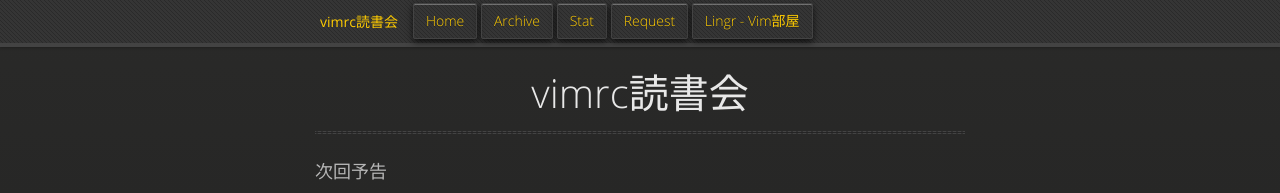
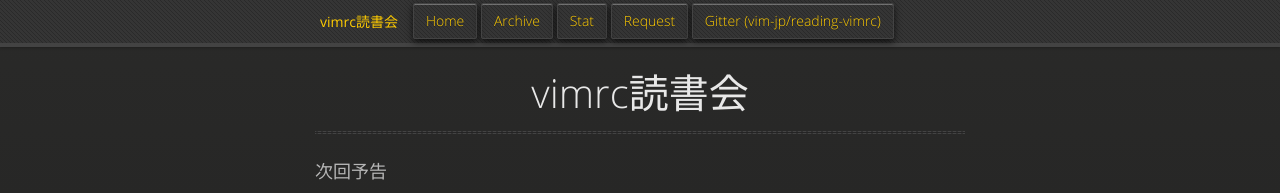
Before and after one commit to vim-jp/reading-vimrc, a Jekyll site: the page built from index.md, in a window 1280 px wide. Shown: the top 193 px of the page. Built offline with Jekyll 4.4.1, drawn with Linux system fonts in a browser that asks for light colours; nearby versions of some CDN libraries.

Commit message:
link to gitter in top navigator
instead of lingr

```diff
--- a/_includes/navigation.html
+++ b/_includes/navigation.html
@@ -21,7 +21,7 @@
                 {% endif %}>Stat</a>
             </li>
             <li><a href="https://github.com/vim-jp/reading-vimrc/wiki/Request">Request</a></li>
-            <li><a href="http://lingr.com/room/vim">Lingr - Vim部屋</a></li>
+            <li><a href="https://gitter.im/vim-jp/reading-vimrc">Gitter (vim-jp/reading-vimrc)</a></li>
         </ul>
     </div>
 </nav>
```
Also changed, not shown: 1 other file.
